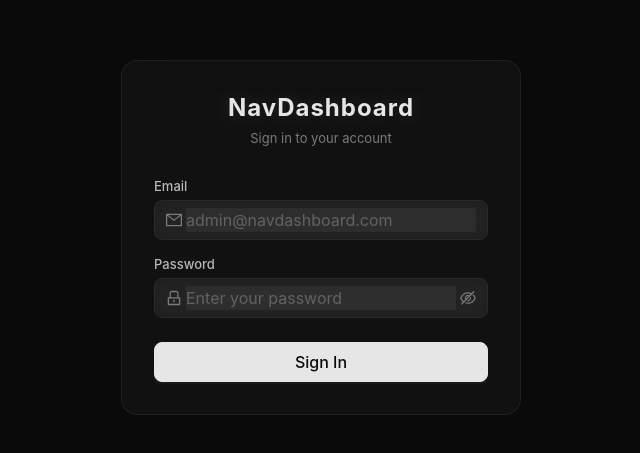
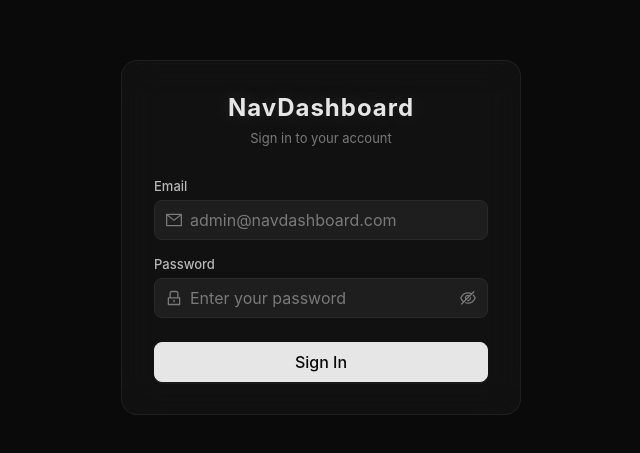
Before and after one commit to pmadhurn/NavDashboard, a React (Vite) app in the folder frontend/: page /login in a window 1280 px wide. Shown: the part 163-616 px from the top of the page, without its empty margins (319-959 px from the left). Built offline with nearby package versions, Linux system fonts and the light colour scheme.

Commit message:
docs: add Phase 3 completion report and refactor Ant Design input and button styling in global CSS.

```diff
--- a/frontend/src/shared/components/GlassInput.tsx
+++ b/frontend/src/shared/components/GlassInput.tsx
@@ -30,13 +30,10 @@ export default function GlassInput({
   disabled = false,
   size = 'md',
 }: GlassInputProps) {
-  const baseStyle: React.CSSProperties = {
+  const wrapperStyle: React.CSSProperties = {
     background: 'rgba(255, 255, 255, 0.05)',
-    backdropFilter: 'blur(10px)',
-    WebkitBackdropFilter: 'blur(10px)',
     border: `1px solid ${error ? '#A14242' : '#2A2A2A'}`,
     borderRadius: 8,
-    color: '#F2F2F2',
     transition: 'all 0.3s ease',
   };
 
@@ -54,8 +51,8 @@ export default function GlassInput({
           value={value}
           onChange={handleChange}
           disabled={disabled}
-          style={baseStyle}
           rows={4}
+          style={wrapperStyle}
         />
         {error && (
           <div style={{ color: '#A14242', fontSize: 12, marginTop: 4 }}>
@@ -76,7 +73,7 @@ export default function GlassInput({
           prefix={prefix}
           disabled={disabled}
           size={sizeMap[size]}
-          style={baseStyle}
+          style={wrapperStyle}
         />
         {error && (
           <div style={{ color: '#A14242', fontSize: 12, marginTop: 4 }}>
@@ -98,7 +95,7 @@ export default function GlassInput({
         suffix={suffix}
         disabled={disabled}
         size={sizeMap[size]}
-        style={baseStyle}
+        style={wrapperStyle}
       />
       {error && (
         <div style={{ color: '#A14242', fontSize: 12, marginTop: 4 }}>
--- a/frontend/src/styles/global.css
+++ b/frontend/src/styles/global.css
@@ -1,50 +1,4 @@
-*, *::before, *::after {
-  margin: 0;
-  padding: 0;
-  box-sizing: border-box;
-}
-
-body {
-  background-color: #0A0A0A;
-  color: #F2F2F2;
-  font-family: -apple-system, BlinkMacSystemFont, 'Segoe UI',
-               'Inter', Roboto, sans-serif;
-  min-height: 100vh;
-  -webkit-font-smoothing: antialiased;
-  -moz-osx-font-smoothing: grayscale;
-}
-
-#root {
-  min-height: 100vh;
-}
-
-::-webkit-scrollbar { width: 6px; }
-::-webkit-scrollbar-track { background: #0A0A0A; }
-::-webkit-scrollbar-thumb { background: #2A2A2A; border-radius: 3px; }
-::-webkit-scrollbar-thumb:hover { background: #3A3A3A; }
-
-::selection {
-  background: rgba(230, 230, 230, 0.2);
-  color: #F2F2F2;
-}
-
-.ant-btn-primary {
-  background: #E6E6E6 !important;
-  color: #0A0A0A !important;
-  border: none !important;
-}
-
-.ant-input, .ant-input-affix-wrapper {
-  background: rgba(255, 255, 255, 0.05) !important;
-  border-color: #2A2A2A !important;
-  color: #F2F2F2 !important;
-}
-
-.ant-input:focus, .ant-input-affix-wrapper:focus,
-.ant-input-focused, .ant-input-affix-wrapper-focused {
-  border-color: #C9C9C9 !important;
-  box-shadow: 0 0 0 2px rgba(201, 201, 201, 0.1) !important;
-}@import './glass.css';
+@import './glass.css';
 
 /* ═══════════════════════════════════════════════════ */
 /* GLOBAL RESET + BASE STYLES                          */
@@ -103,13 +57,85 @@ body {
 /* Transitions */
 .ant-btn,
 .ant-input,
+.ant-input-affix-wrapper,
 .ant-select,
 .ant-menu-item,
 .ant-table-row {
   transition: all 0.3s ease !important;
 }
 
-/* Table overrides */
+/* ─── Input overrides ─── */
+.ant-input,
+.ant-input-affix-wrapper,
+.ant-input-password,
+.ant-input-affix-wrapper-lg,
+.ant-input-affix-wrapper-sm,
+.ant-input-lg,
+.ant-input-sm {
+  background: rgba(255, 255, 255, 0.05) !important;
+  border: 1px solid #2A2A2A !important;
+  color: #F2F2F2 !important;
+  border-radius: 8px !important;
+}
+
+.ant-input::placeholder,
+.ant-input-affix-wrapper .ant-input::placeholder {
+  color: #7A7A7A !important;
+}
+
+.ant-input:hover,
+.ant-input-affix-wrapper:hover {
+  border-color: rgba(255, 255, 255, 0.15) !important;
+}
+
+.ant-input:focus,
+.ant-input-focused,
+.ant-input-affix-wrapper:focus,
+.ant-input-affix-wrapper-focused,
+.ant-input-affix-wrapper:focus-within {
+  border-color: #C9C9C9 !important;
+  box-shadow: 0 0 0 2px rgba(201, 201, 201, 0.1) !important;
+  background: rgba(255, 255, 255, 0.05) !important;
+}
+
+/* Inner input inside affix wrapper (password, prefix inputs) */
+.ant-input-affix-wrapper .ant-input {
+  background: transparent !important;
+  border: none !important;
+  box-shadow: none !important;
+  color: #F2F2F2 !important;
+}
+
+/* Password eye icon */
+.ant-input-password-icon,
+.ant-input-suffix {
+  color: #7A7A7A !important;
+}
+
+.ant-input-password-icon:hover {
+  color: #B8B8B8 !important;
+}
+
+/* Prefix icon */
+.ant-input-prefix {
+  color: #7A7A7A !important;
+  margin-inline-end: 8px !important;
+}
+
+/* ─── Button overrides ─── */
+.ant-btn-primary {
+  background: #E6E6E6 !important;
+  color: #0A0A0A !important;
+  border: 1px solid #E6E6E6 !important;
+  font-weight: 500 !important;
+}
+
+.ant-btn-primary:hover {
+  background: #FFFFFF !important;
+  border-color: #FFFFFF !important;
+}
+
+/* ─── Table overrides ─── */
 .ant-table {
   background: transparent !important;
 }
@@ -145,7 +171,7 @@ body {
   color: #F2F2F2 !important;
 }
 
-/* Modal overrides */
+/* ─── Modal overrides ─── */
 .ant-modal-mask {
   background: rgba(0, 0, 0, 0.7) !important;
   backdrop-filter: blur(4px);
@@ -181,7 +207,7 @@ body {
   border-top: 1px solid rgba(255, 255, 255, 0.06) !important;
 }
 
-/* Menu overrides (sidebar) */
+/* ─── Menu overrides (sidebar) ─── */
 .ant-menu-dark {
   background: transparent !important;
 }
@@ -207,7 +233,7 @@ body {
   color: #C8C8C8 !important;
 }
 
-/* Dropdown overrides */
+/* ─── Dropdown overrides ─── */
 .ant-dropdown-menu {
   background: rgba(31, 31, 31, 0.95) !important;
   backdrop-filter: blur(20px) !important;
@@ -223,7 +249,7 @@ body {
   background: rgba(255, 255, 255, 0.06) !important;
 }
 
-/* Pagination */
+/* ─── Pagination ─── */
 .ant-pagination-item {
   background: transparent !important;
   border-color: #242424 !important;
@@ -242,29 +268,25 @@ body {
   color: #E6E6E6 !important;
 }
 
-/* Spin */
+/* ─── Misc ─── */
 .ant-spin-text {
   color: #B8B8B8 !important;
 }
 
-/* Empty */
 .ant-empty-description {
   color: #7A7A7A !important;
 }
 
-/* Breadcrumb */
 .ant-breadcrumb-separator {
   color: #7A7A7A !important;
 }
 
-/* Tooltip */
 .ant-tooltip-inner {
   background: rgba(31, 31, 31, 0.95) !important;
   backdrop-filter: blur(10px) !important;
   border: 1px solid rgba(255, 255, 255, 0.06) !important;
 }
 
-/* Message */
 .ant-message-notice-content {
   background: rgba(31, 31, 31, 0.95) !important;
   backdrop-filter: blur(20px) !important;
```
Also changed, not shown: 1 other file (tests, documents, lock files or other folders).
